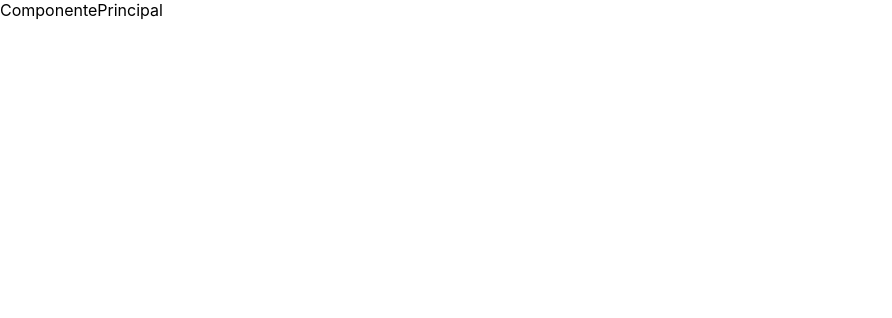
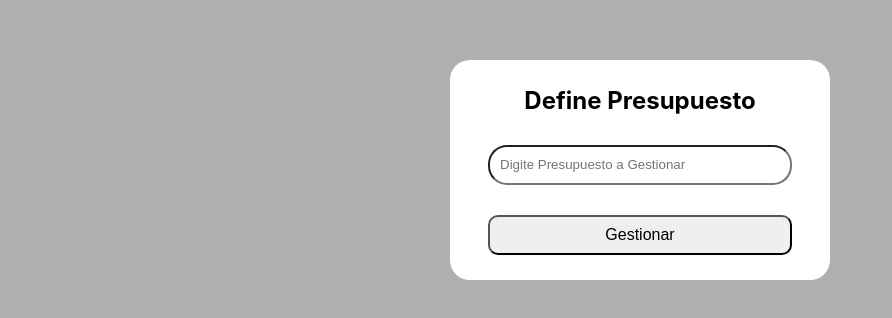
Before and after one commit to hervis30/proyectoPresupuesto, a React (Vite) app: page / in a window 1280 px wide. Shown: the top 318 px of the page, without its empty margins (0-892 px from the left). Built offline with nearby package versions, Linux system fonts and the light colour scheme.

Commit message:
styles were added to the css define budget

```diff
--- a/src/App.css
+++ b/src/App.css
@@ -0,0 +1,41 @@
+/* estilos de Definir Presupuestos */
+/* eliminacion de margenes */
+*{
+    margin: 0;
+    padding: 0;
+    box-sizing: border-box;
+}
+
+body{
+    background-color: rgba(0, 0, 0, 0.309);
+}
+
+.IngresarPresupuesto{
+   width: 380px;
+   height: 220px;
+   background-color: white;
+   display: flex;
+   flex-direction: column;
+   justify-content: center;
+   align-items: center;
+   margin: auto;
+   position: relative;
+   top: 60px;
+   border-radius: 20px;
+   box-shadow: 10px;
+}
+.PresupuestoInpunt{
+    margin-top: 30px;
+    width: 80%;
+    height: 40px;
+    border-radius: 19px;
+    padding-left: 10px;
+}
+.BtnGestionar{
+    margin-top: 30px;
+    width: 80%;
+    height: 40px;
+    border-radius: 10px;
+    cursor: pointer;
+    font-size: 16px;
+}
--- a/src/App.jsx
+++ b/src/App.jsx
@@ -1,14 +1,15 @@
-import { useState } from 'react';
 
 import "./App.css";
-import ComponentePrincipal from './components/ComponentePrincipal';
+import DefinePresupuesto from './components/DefinePresupuesto';
 
 function App() {
 
 
   return (
     <div className="App">
-      <ComponentePrincipal />
+      <DefinePresupuesto
+      placeholder="Digite Presupuesto a Gestionar"
+      />
     </div>
   )
 }
--- /dev/null
+++ b/src/components/DefinePresupuesto.jsx
@@ -0,0 +1,13 @@
+import React from 'react';
+
+const DefinePresupuesto = ({placeholder}) => {
+    return (
+        <div className="IngresarPresupuesto">
+            <h2 className="HeaderPresupuesto">Define Presupuesto</h2>
+            <input type="number" className="PresupuestoInpunt" placeholder={placeholder}/>
+            <button type="submit" className='BtnGestionar'>Gestionar</button>
+        </div>
+    );
+};
+
+export default DefinePresupuesto;
```
Also changed, not shown: src/components/IngresarPresupuesto.jsx (deleted, +0 -15 lines).
